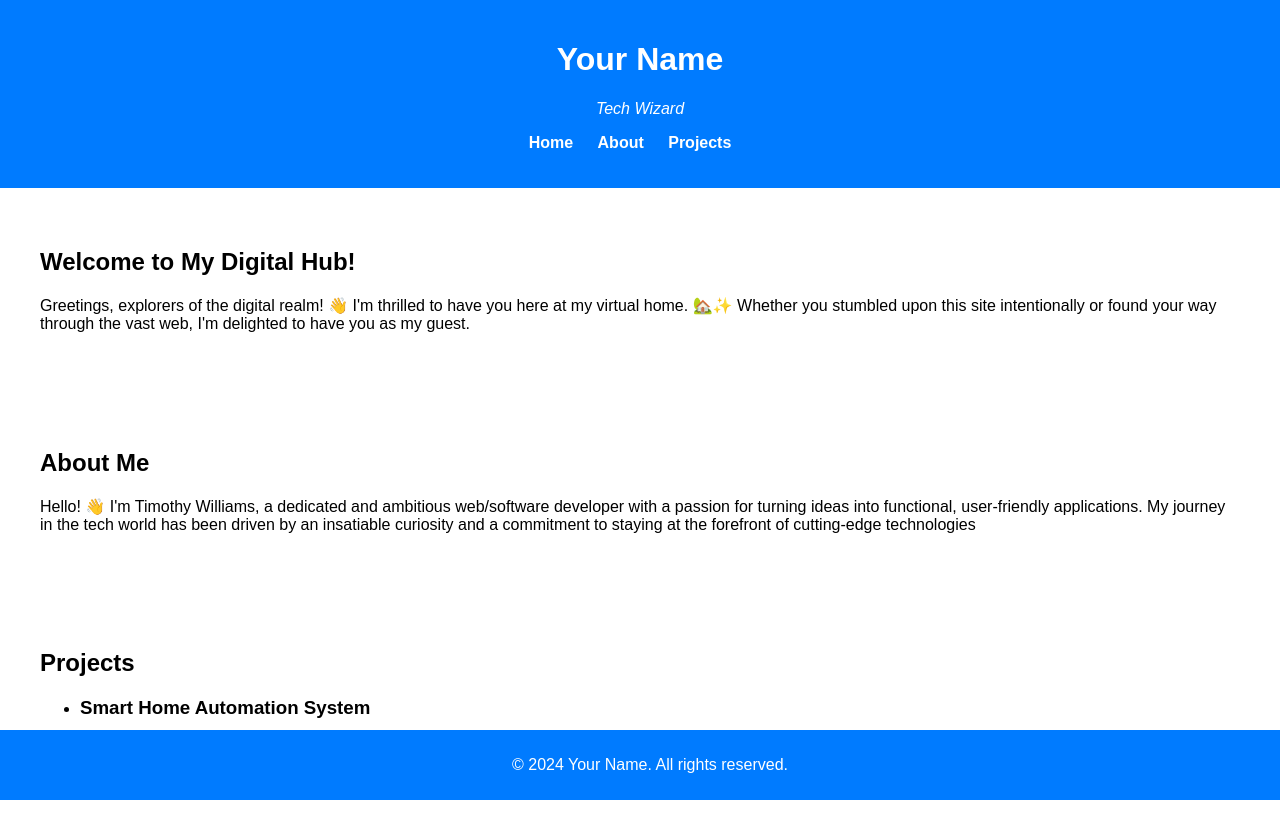
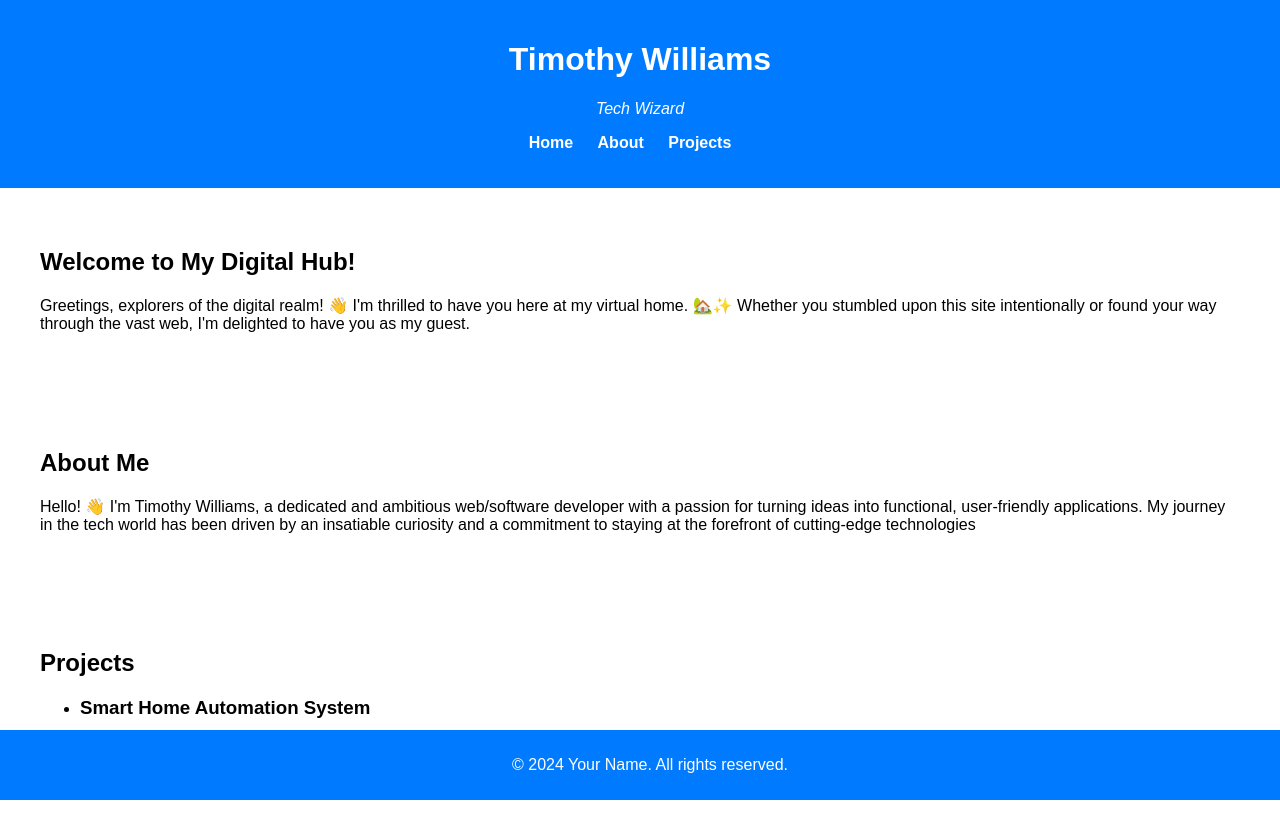
Before and after one commit to timothywilliams24/tech_wizard.github.io, a plain HTML site: page index.html in a window 1280 px wide. Drawn offline with Linux system fonts and the light colour scheme.

Commit message:
Update index.html

```diff
--- a/index.html
+++ b/index.html
@@ -9,7 +9,7 @@
 <body>
 
     <header>
-        <h1>Your Name</h1>
+        <h1>Timothy Williams</h1>
         <p class="subtitle">Tech Wizard</p>
         <nav>
             <ul>
```
